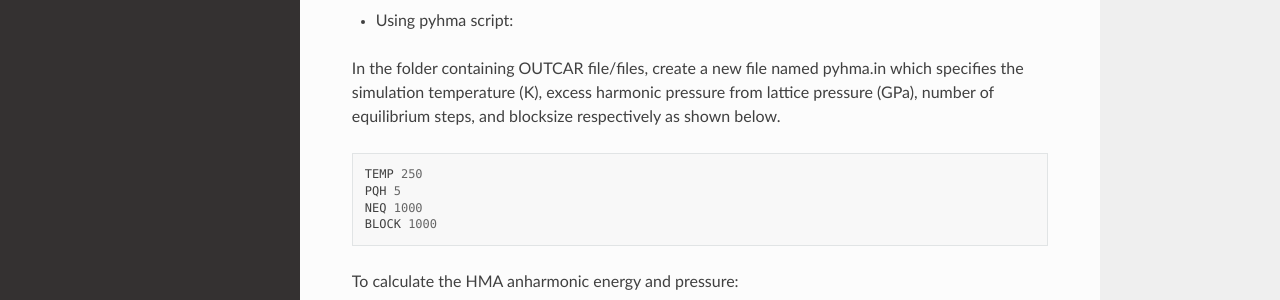
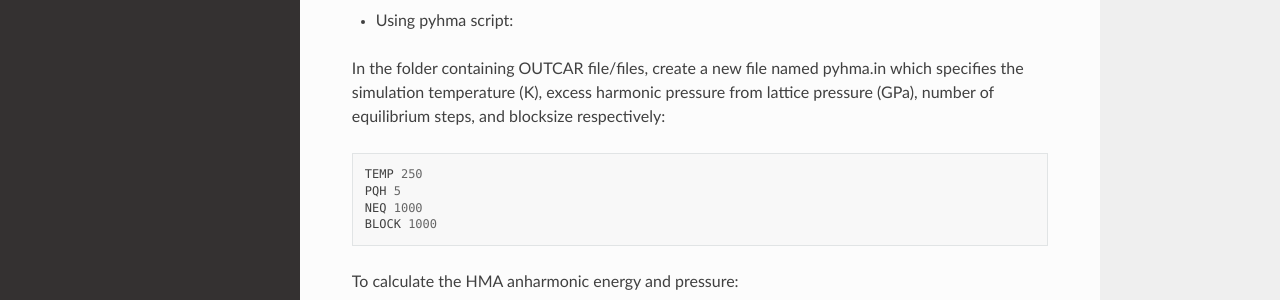
Before and after one commit to etomica/mapped-averaging, a Sphinx documentation site: the page built from docs/source/getting_started.rst, in a window 1280 px wide and 1262 px high. Shown: the part 695-995 px from the top of the window. Built offline with Sphinx 7.4.7 and the Read the Docs theme 2.0.0, drawn with Linux system fonts in a browser that asks for light colours.

Commit message:
Update getting_started.rst

```diff
--- a/docs/source/getting_started.rst
+++ b/docs/source/getting_started.rst
@@ -37,7 +37,7 @@ Example (``pyhma`` package with VASP)
 
 * Using pyhma script:
 
-In the folder containing OUTCAR file/files, create a new file named pyhma.in which specifies the simulation temperature (K), excess harmonic pressure from lattice pressure (GPa), number of equilibrium steps, and blocksize respectively as shown below.
+In the folder containing OUTCAR file/files, create a new file named pyhma.in which specifies the simulation temperature (K), excess harmonic pressure from lattice pressure (GPa), number of equilibrium steps, and blocksize respectively:
 
 .. code-block:: bash
 
```
